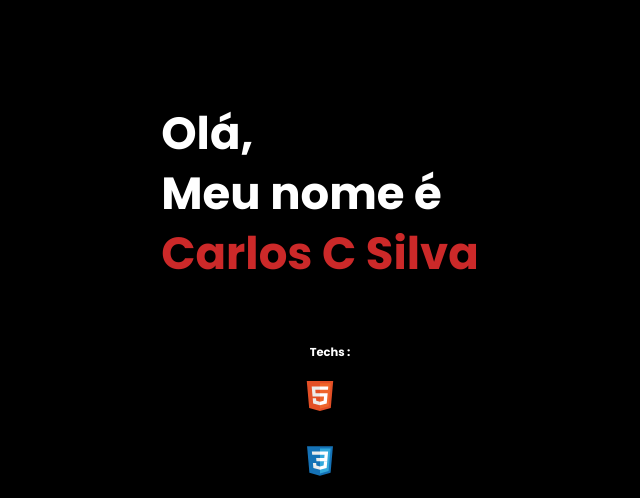
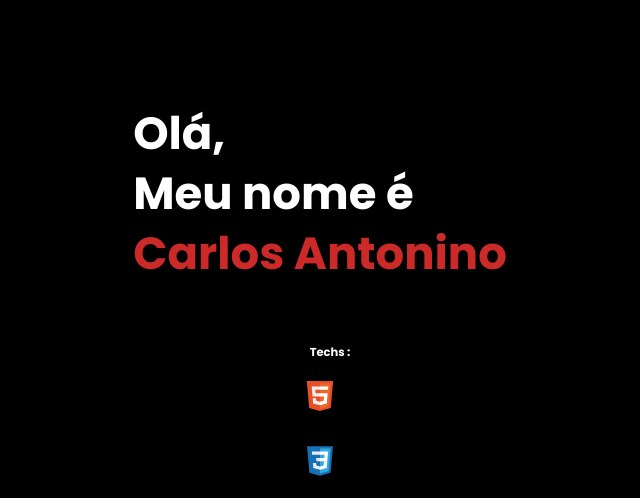
Before and after one commit to carloscastroslv/Portfolio, a plain HTML site: page index.html in a window 1280 px wide. Shown: the top 498 px of the page, without its empty margins (0-640 px from the left). Drawn offline with Linux system fonts and the light colour scheme.

Commit message:
Atualizando nome

```diff
--- a/index.html
+++ b/index.html
@@ -13,7 +13,7 @@
             <div class="person-name">
                 <h1>Olá,<span></span></h1>
                 <h1>Meu nome é<span></span></h1>
-                <h1>Carlos C Silva<span></span></h1>
+                <h1>Carlos Antonino<span></span></h1>
             </div>
 
             <div class="stacks-content">
```
Also changed, not shown: 1 other file.
